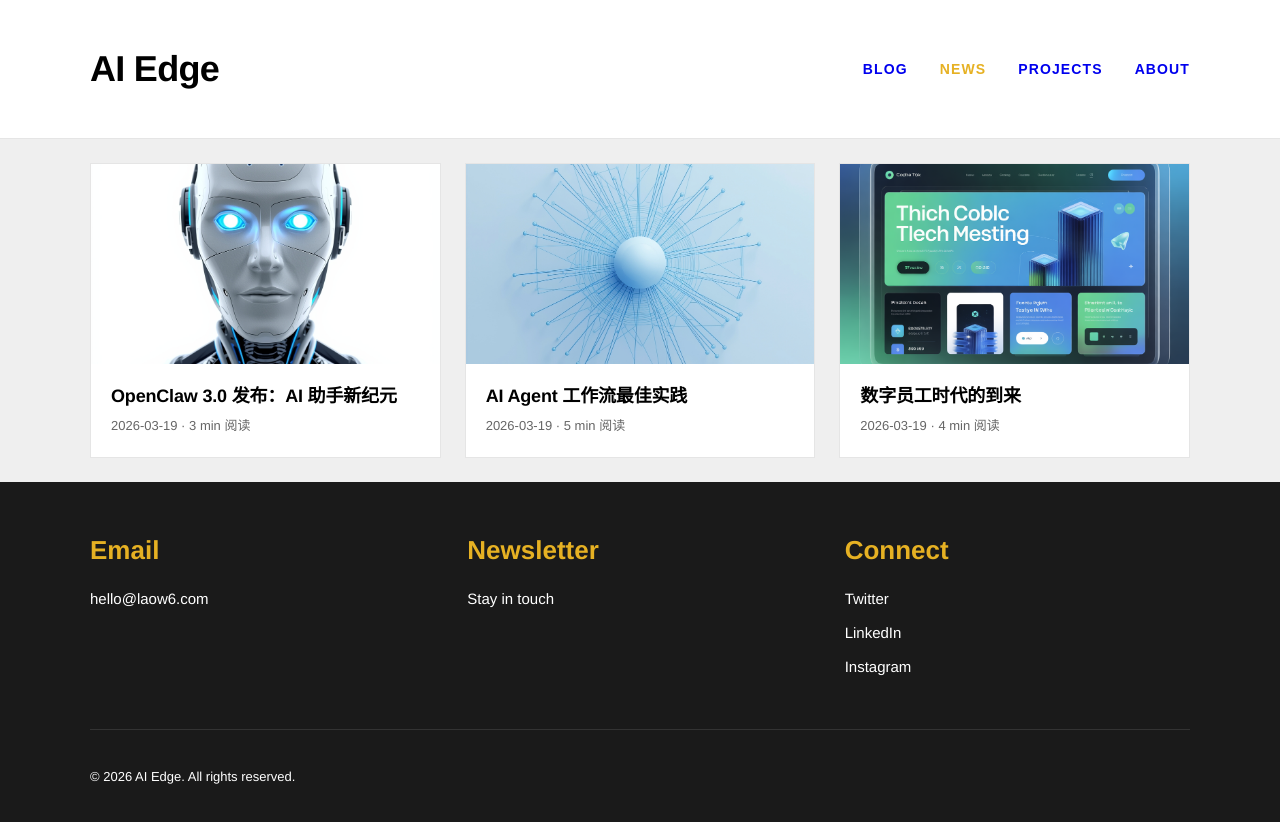
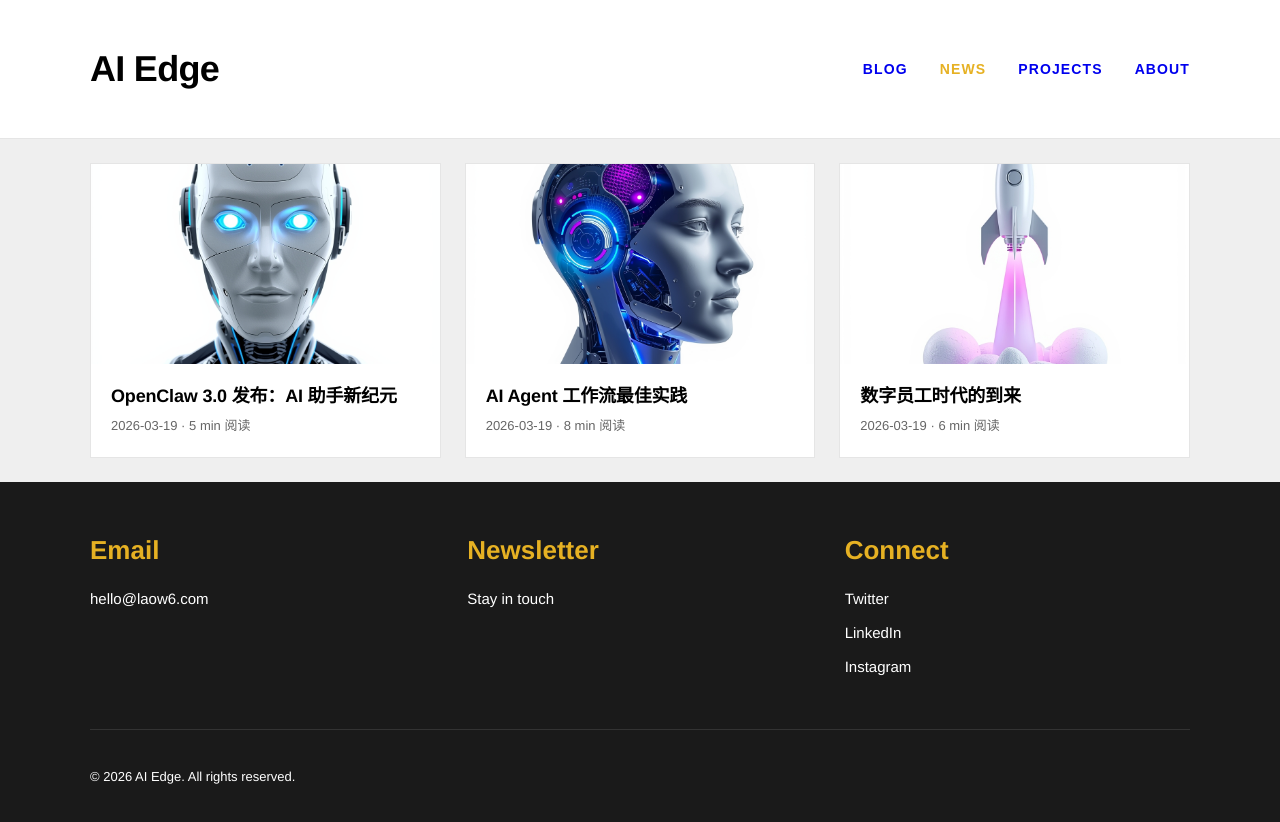
Before and after one commit to AlexSong-star/laow-blog, a Next.js app: page /news in a window 1280 px wide. Shown: the top 822 px of the page. Built offline with nearby package versions, Linux system fonts and the light colour scheme.

Commit message:
feat: add 3 unique AI-generated images for news

```diff
--- a/src/app/news/[slug]/page.tsx
+++ b/src/app/news/[slug]/page.tsx
@@ -65,7 +65,7 @@ const newsItems = [
 
     <h3>总结</h3>
     <p>构建高效的 AI Agent 系统需要综合考虑多个方面，包括架构设计、通信协议、错误处理和监控等。希望这些最佳实践对你有所帮助。</p>`,
-    image: "/images/articles/ai-workflow.jpg"
+    image: "/images/articles/news-ai-workflow.jpg"
   },
   {
     slug: "digital-employee-era",
@@ -99,7 +99,7 @@ const newsItems = [
     <p>预计到 2028 年，超过 50% 的大型企业将部署数字员工。随着技术的不断进步，数字员工将能够处理越来越复杂的任务，成为企业数字化转型的重要推动力。</p>
 
     <p>对于企业来说，现在是时候开始规划数字员工战略了。越早布局，就能越早享受AI带来的红利。</p>`,
-    image: "/images/articles/blog-upgrade.jpg"
+    image: "/images/articles/news-digital-era.jpg"
   }
 ];
 
--- a/src/app/news/page.tsx
+++ b/src/app/news/page.tsx
@@ -8,7 +8,7 @@ const newsItems = [
     title: "OpenClaw 3.0 发布：AI 助手新纪元",
     excerpt: "全新版本的 OpenClaw 带来了更强大的自动化能力和更好的开发体验",
     date: "2026-03-19",
-    readTime: "3 min",
+    readTime: "5 min",
     image: "/images/articles/news-ai-robot.jpg"
   },
   {
@@ -16,16 +16,16 @@ const newsItems = [
     title: "AI Agent 工作流最佳实践",
     excerpt: "探讨如何构建高效的 AI Agent 协作系统",
     date: "2026-03-19",
-    readTime: "5 min",
-    image: "/images/articles/ai-workflow.jpg"
+    readTime: "8 min",
+    image: "/images/articles/news-ai-workflow.jpg"
   },
   {
     slug: "digital-employee-era",
     title: "数字员工时代的到来",
     excerpt: "AI 正在改变我们的工作方式，企业数字化转型进入新阶段",
     date: "2026-03-19",
-    readTime: "4 min",
-    image: "/images/articles/blog-upgrade.jpg"
+    readTime: "6 min",
+    image: "/images/articles/news-digital-era.jpg"
   }
 ];
 
```
Also changed, not shown: public/images/articles/news-ai-workflow.jpg (added), public/images/articles/news-digital-era.jpg (added).
